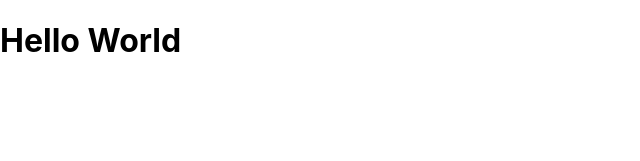
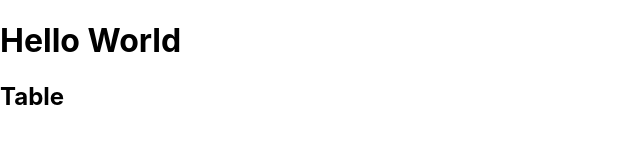
Before and after one commit to brianpompey/conf-front, a Next.js app: page / in a window 1280 px wide. Shown: the top 161 px of the page, without its empty margins (0-640 px from the left). Built offline with nearby package versions, Linux system fonts and the light colour scheme.

Commit message:
created table component

```diff
--- /dev/null
+++ b/components/ConferenceTable.js
@@ -0,0 +1,11 @@
+import React from "react";
+
+
+
+const ConferenceTable = () => {
+    return (
+        <h2>Table</h2>
+    )
+}
+
+export default ConferenceTable;
--- a/pages/index.js
+++ b/pages/index.js
@@ -1,9 +1,13 @@
 import Head from 'next/head'
 import Image from 'next/image'
 import styles from '../styles/Home.module.css'
+import ConferenceTable from '../components/ConferenceTable'
 
 export default function Home() {
   return (
-    <h1>Hello World</h1>
+    <div>
+      <h1>Hello World</h1>
+      <ConferenceTable/>
+    </div>
   )
 }
```
